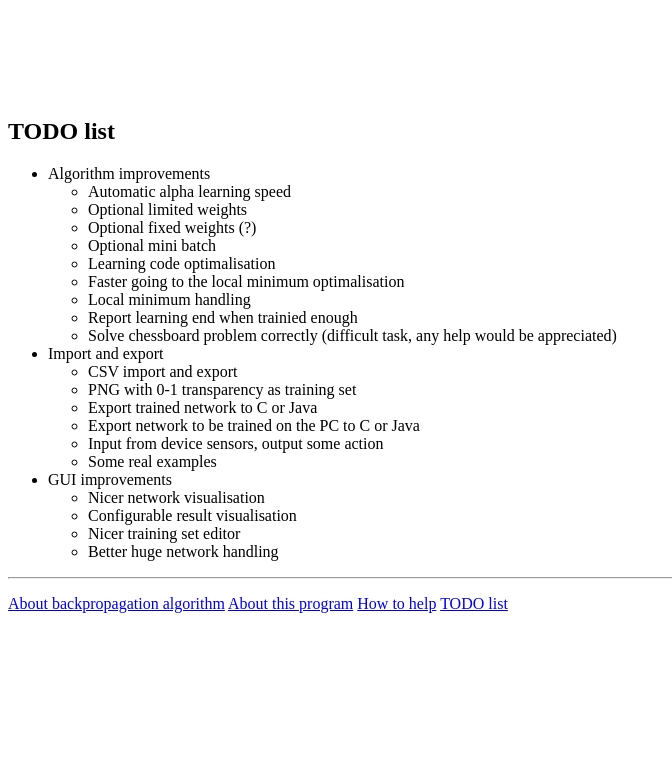
After one commit to honzour/backpropagation, a PHP site: page /todo.php in a window 1280 px wide. The commit adds this page. Shown: the top 783 px of the page, without its empty margins (0-672 px from the left). Run offline with PHP 8.4, Linux system fonts and the light colour scheme.

Commit message:
TODO and help update

```diff
--- a/web/index.php
+++ b/web/index.php
@@ -12,7 +12,7 @@ include 'google.php'
 Welcome to Backpropagation Android application. In this program you will be able set your own neural network and teach it some simple task by the well known algorithm of backpropagation. The network will learn your training set and hopefuly it will generalise some rules from it and use it on any input. The program is not designed to solve any complex problem from the real life like say image processing, speach recognition or weather forecast etc. It is now in the current version useful just for playing with it and learnig how the backpropagation works. If you problem is 2D -&gt; 3D or smaller, you will be able to draw a nice graph of you network result. Some network visualisation with each neuron and connection shown is also supported. The program supports import and export from human readable xml and it has also a simple GUI editor.
 </P>
 <P>
-This program is <A HREF="https://play.google.com/store/apps/details?id=cz.honza.backpropagation">available on Google Play</A>. It is <A HREF="http://en.wiktionary.org/wiki/free_as_in_beer">free as in bear</A> and <A HREF="https://github.com/honzour/backpropagation ">open sourced on github</A> but it is not <A HREF="http://en.wiktionary.org/wiki/free_as_in_speach">free as in speach</A>. The program itself is add free but there is a Google Addsense add on each of this help pages. Any <A HREF="https://www.paypal.com/us/cgi-bin/webscr?cmd=_send-money&nav=1&email=jnem6403@seznam.cz">donation by Paypal</A> or any idea how to get some money from it is welcommed. Do you know any better place for talented programmer headhunters addvertisment than this program? :-)
+This program is <A HREF="https://play.google.com/store/apps/details?id=cz.honza.backpropagation">available on Google Play</A>. It is <A HREF="http://en.wiktionary.org/wiki/free_as_in_beer">free as in bear</A> and <A HREF="https://github.com/honzour/backpropagation ">open sourced on github</A> but it is not <A HREF="http://en.wiktionary.org/wiki/free_as_in_speach">free as in speach</A>. The program itself is add free but there is a Google Addsense add on each of this help pages. If you like this app, you will have <A HREF="help.php">many ways how to help</A>.
 </P>
 <P>
 If you do not know what artifitial neural network is, please read <A HREF="backpropagation.php">my quick introduction</A> or watch several first lessons of <A HREF="https://www.coursera.org/course/neuralnets">this coursera course</A> if you have more time and more serious interest.
--- a/web/links.php
+++ b/web/links.php
@@ -1,4 +1,4 @@
 <HR>
 <P>
-<A HREF="backpropagation.php">About backpropagation algorithm</A> <A HREF="index.php">About this program</A>
+<A HREF="backpropagation.php">About backpropagation algorithm</A> <A HREF="index.php">About this program</A> <A HREF="help.php">How to help</A> <A HREF="todo.php">TODO list</A>
 </P>
--- /dev/null
+++ b/web/todo.php
@@ -0,0 +1,50 @@
+<HTML>
+<HEAD>
+<META charset="utf-8">
+<TITLE>Backpropagation - TODO list</TITLE>
+</HEAD>
+<BODY>
+<?
+include 'google.php'
+?>
+<H2>TODO list</H2>
+<UL>
+	<LI>Algorithm improvements
+		<UL>
+			<LI>Automatic alpha learning speed</LI>
+			<LI>Optional limited weights</LI>
+			<LI>Optional fixed weights (?)</LI>
+			<LI>Optional mini batch</LI>
+			<LI>Learning code optimalisation</LI>
+			<LI>Faster going to the local minimum optimalisation</LI>
+			<LI>Local minimum handling</LI>
+			<LI>Report learning end when trainied enough</LI>
+			<LI>Solve chessboard problem correctly (difficult task, any help would be appreciated)</LI>
+		</UL>
+	</LI>
+	<LI>Import and export
+		<UL>
+			<LI>CSV import and export</LI>
+			<LI>PNG with 0-1 transparency as training set</LI>
+			<LI>Export trained network to C or Java</LI>
+			<LI>Export network to be trained on the PC to C or Java</LI>
+			<LI>Input from device sensors, output some action</LI>
+			<LI>Some real examples</LI>
+		</UL>
+	</LI>
+	<LI>GUI improvements
+		<UL>
+			<LI>Nicer network visualisation</LI>
+			<LI>Configurable result visualisation</LI>
+			<LI>Nicer training set editor</LI>
+			<LI>Better huge network handling</LI>
+		</UL>
+	</LI>
+
+</UL>
+
+<?
+include 'links.php'
+?>
+</BODY>
+</HTML>
```
Also changed, not shown: web/help.php (+16 -4 lines).
